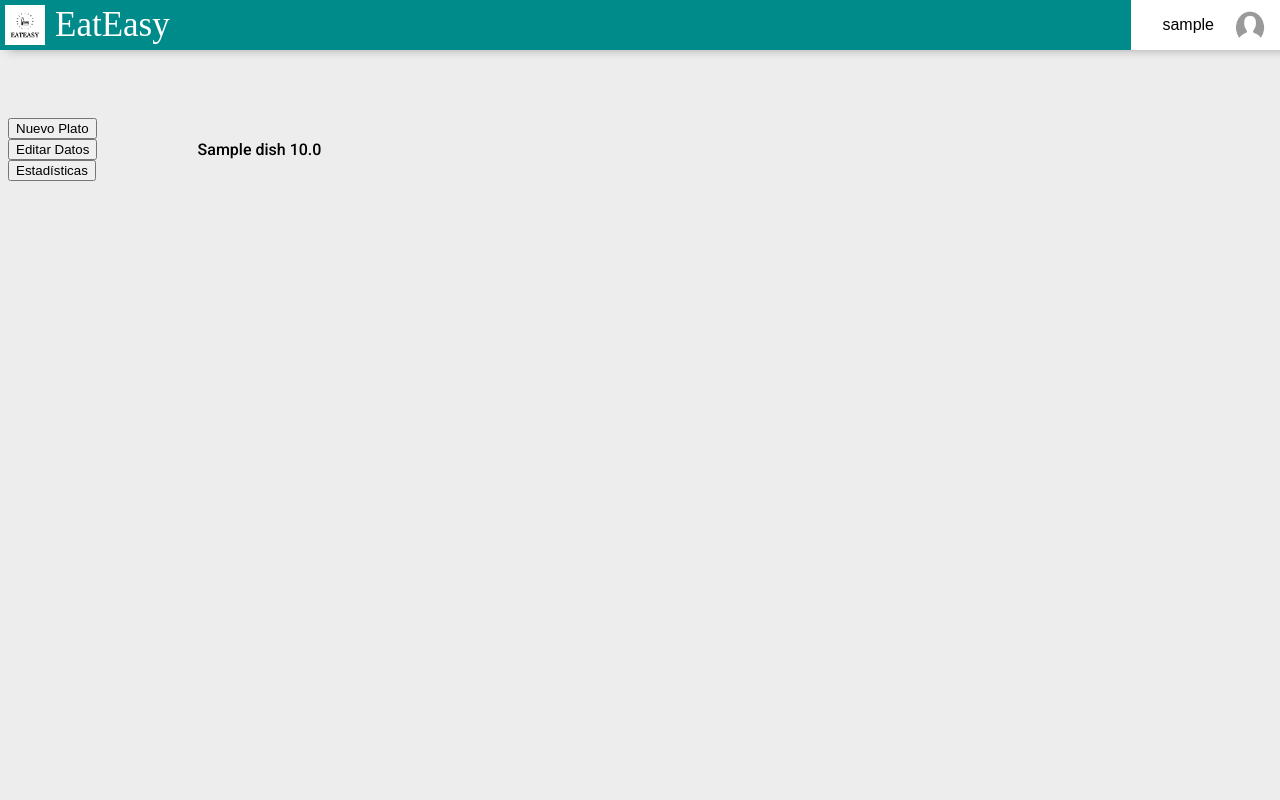
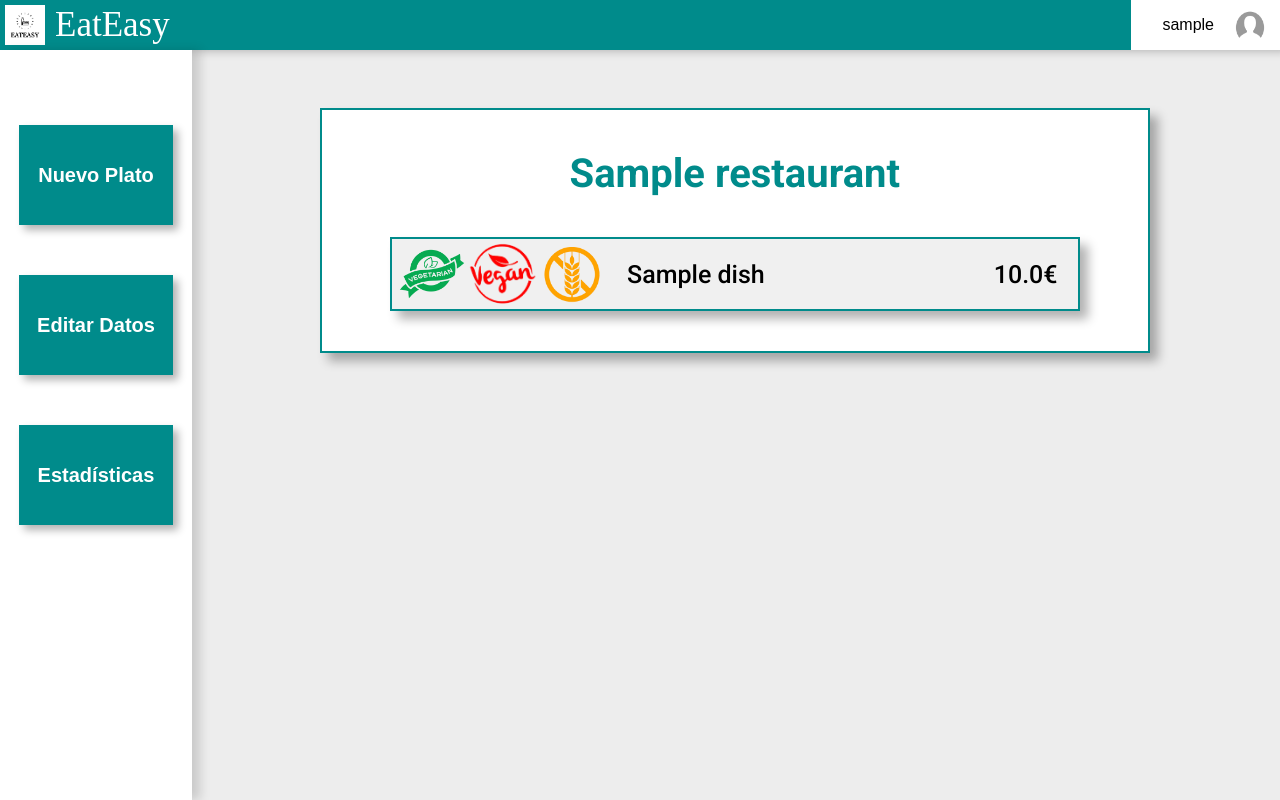
Before and after one commit to Davidjmz12/EatEasy, a Django app: page /infouser/restaurant/ in a window 1280 px wide. Run offline with Django 4.2, Linux system fonts and the light colour scheme; a user stored in the database is signed in; tables that the repository leaves empty hold one stand-in row (values such as "Sample post").

Commit message:
Changes into layout (grid eliminated). My dishes can be displayed.

```diff
--- a/infouser/static/infouser/restaurant.css
+++ b/infouser/static/infouser/restaurant.css
@@ -1,90 +1,65 @@
-p {
-    padding: 0;
-    margin: 0;
+/*********************************************
+                BUTTONS
+*********************************************/
+
+.buttons-column {
+    background-color: white;
+    position: fixed;
+    top: 50px;
+    left: 0;
+    bottom: 0;
+    right: 85%;
+
+    box-shadow: 8px 0 10px rgba(0, 0, 0, 0.15);
+    min-width: 180px;
+    z-index: 200;
+    overflow: auto;
+
+    padding-top: 50px;
 }
 
-body {
-    background-color: rgba(0, 0, 0, 0.07);
+.one-side-button {
+    background-color: darkcyan;
+    color: white;
+    border: none;
+    font-size: 20px;
+    font-weight: bold;
+
+    height: 100px;
+    width: 80%;
+    margin: 25px 0 25px 10%;
+
+    box-shadow: 5px 5px 8px rgba(0,0,0,0.3);
+    cursor: pointer;
 }
 
-/********************************************************
-                        SCREEN
-********************************************************/
-.new-button {
-    background-color: transparent;
-    text-decoration: none;
+.one-side-button:hover {
+    background-color: #006e6e;
+}
 
-    height: 100%;
-    padding: 0;
+.one-side-button:active {
+    background-color: #004f4f;
+}
+
+
+/*********************************************
+                MAIN
+*********************************************/
+
+body {
+    margin-left: max(15vw, 200px);
+    padding: 20px;
 
     display: flex;
-    flex-direction: row;
-    align-content: center;
-    justify-content: center;
+    flex-direction: column;
+    align-items: center;
 }
-.mod-button {
-    background-color: transparent;
-    text-decoration: none;
 
-    height: 100%;
-    padding: 0;
-
-    display: flex;
-    flex-direction: row;
-    align-content: center;
-    justify-content: center;
-}
-.est-button {
-    background-color: transparent;
-    text-decoration: none;
-
-    height: 100%;
-    padding: 0;
-
-    display: flex;
-    flex-direction: row;
-    align-content: center;
-    justify-content: center;
+.screen {
+    margin-left: max(15vw, 200px);
+    width: 100%;
 }
 
 .dish-link {
-    width: 75%;
-    height: 30vh;
-
-    min-width: 700px;
-    min-height: 235px;
-
-    margin-top: 40px;
-    padding-right: 50px;
-
-    text-decoration: none;
-
-    background-color: white;
-    border: 2px solid darkcyan;
-
-    display: flex;
-    flex-direction: row;
-    flex: 80px 1fr;
-    align-items: center;
-
-    box-shadow: 5px 10px 12px rgba(0, 0, 0, 0.2);
+    width: 100%;
 }
-
-.info-one-dish {
-    display: flex;
-    flex-direction: column;
-    align-items: center;
-
-    height: 80%;
-    width: 100%;
-
-    padding: 10px 30px;
-}
-
-.dish-name {
-    font-weight: bold;
-    font-size: 40px;
-    color: darkcyan;
-
-    margin-bottom: 20px;
-}
--- a/infouser/templates/infouser/index.html
+++ /dev/null
@@ -1,5 +0,0 @@
-{% extends "main/layout.html" %}
-
-{% block body %}
-
-{% endblock %}
--- a/infouser/templates/infouser/restaurant.html
+++ b/infouser/templates/infouser/restaurant.html
@@ -1,10 +1,16 @@
 {% extends "main/layout.html" %}
+{% load static %}
+
+{% block head %}
+    <link rel="stylesheet" href="{% static 'infouser/restaurant.css' %}">
+    <link rel="stylesheet" href="{% static 'main/restaurant.css' %}">
+{% endblock %}
 
 {% block body %}
-    <div class="filters-column">
+    <div class="buttons-column">
         <div class="one-filter">
             <a href="{% url 'infouser:newmenu' %}">
-                    <button class="new-button">
+                <button class="one-side-button">
                 Nuevo Plato
                 </button>
             </a>
@@ -12,7 +18,7 @@
 
         <div class="one-filter">
             <a href="{% url 'infouser:changeinfo' %}">
-                    <button class="mod-button">
+                <button class="one-side-button">
                 Editar Datos
                 </button>
             </a>
@@ -20,7 +26,7 @@
 
         <div class="one-filter">
             <a href="{% url 'infouser:restaurant' %}">
-                    <button class="est-button">
+                <button class="one-side-button">
                 Estadísticas
                 </button>
             </a>
@@ -28,20 +34,70 @@
     </div>
 
     <div class="screen">
-        {% for dish in dishes %}
-            <a class="dish-link" href="{% url 'infouser:restaurant' %}"></a>
-                <div class="info-one-dish">
-                    <p class="dish-name">
-                     {{ dish.name}}      {{ dish.price }}
+        <div class="main">
+            <p class="restaurant-name">
+                {{ restaurant.rest_name }}
             </p>
 
+            {% for dish in dishes %}
+                <div class="one-dish-short">
+                    {% if dish.vegetarian %}
+                        <img class="type-icon" src="{% static 'main/images/vegetarian.png' %}">
+                    {% else %}
+                        <img class="type-icon" src="{% static 'main/images/no-vegetarian.png' %}">
+                    {% endif %}
+
+                    {% if dish.vegan %}
+                        <img class="type-icon" src="{% static 'main/images/vegan.png' %}">
+                    {% else %}
+                        <img class="type-icon" src="{% static 'main/images/no-vegan.png' %}">
+                    {% endif %}
+
+                    {% if dish.celiac %}
+                        <img class="type-icon" src="{% static 'main/images/gluten.png' %}">
+                    {% else %}
+                        <img class="type-icon" src="{% static 'main/images/no-gluten.png' %}">
+                    {% endif %}
+
+                    <p class="dish-name">
+                        {{ dish.name }}
+                    </p>
+
+                    <p class="dish-price">
+                        {{ dish.price }}€
+                    </p>
                 </div>
-            </a>
+
+                <div class="one-dish-long" style="display: none" onclick="toggleContent({{ forloop.counter0 }})">
+                    <img class="dish-img" alt="dish" src="{{ dish.img }}">
+
+                    <div class="dish-info">
+                        <div class="dish-header">
+                            <p class="dish-name">
+                                {{ dish.name }}
+                            </p>
+
+                            <p class="dish-price">
+                                {{ dish.price }}€
+                            </p>
+                        </div>
+
+                        <div class="dish-ingredients">
+                            <p class="dish-ingredients-title">
+                                Ingredientes:
+                            </p>
+                        </div>
+                    </div>
+                </div>
+                <script src="{% static "main/restaurant.js" %}"></script>
 
             {% empty %}
+
                 <p>
-                There is any dishes in your restaurant. Create the first!
+                    No hay platos todavía para este restaurante.
                 </p>
+
             {% endfor %}
         </div>
+    </div>
 {% endblock %}
--- a/main/static/main/layout.css
+++ b/main/static/main/layout.css
@@ -5,13 +5,6 @@ body {
     right: 0;
     bottom: 0;
     left: 0;
-
-    display: grid;
-    grid-template-columns: 1.5fr 7fr 1.5fr;
-    grid-template-rows: 1fr 1fr 2fr;
-    padding-top: 50px;
-    align-items: center;
-    justify-content: center;
 
     font-family: Roboto, serif;
 }
--- a/main/static/main/restaurant-info.css
+++ b/main/static/main/restaurant-info.css
@@ -1,5 +1,8 @@
 body {
     display: flex;
+    flex-direction: column;
+    align-items: center;
+    justify-content: center;
     background-color: rgb(240, 240, 240);
     padding: 0;
     margin: 0;
--- a/main/static/main/restaurant.css
+++ b/main/static/main/restaurant.css
@@ -1,4 +1,5 @@
 body {
+    padding-top: 100px;
     overflow: auto;
 }
 
--- a/main/static/main/search.css
+++ b/main/static/main/search.css
@@ -8,7 +8,7 @@ p {
 ********************************************************/
 
 .restaurant-link {
-    width: 75%;
+    width: 80%;
     height: 30vh;
 
     min-width: 700px;
```
Also changed, not shown: main/static/main/main.css (+11 -1 lines). Lines whose indentation alone changed are shown as unchanged.
